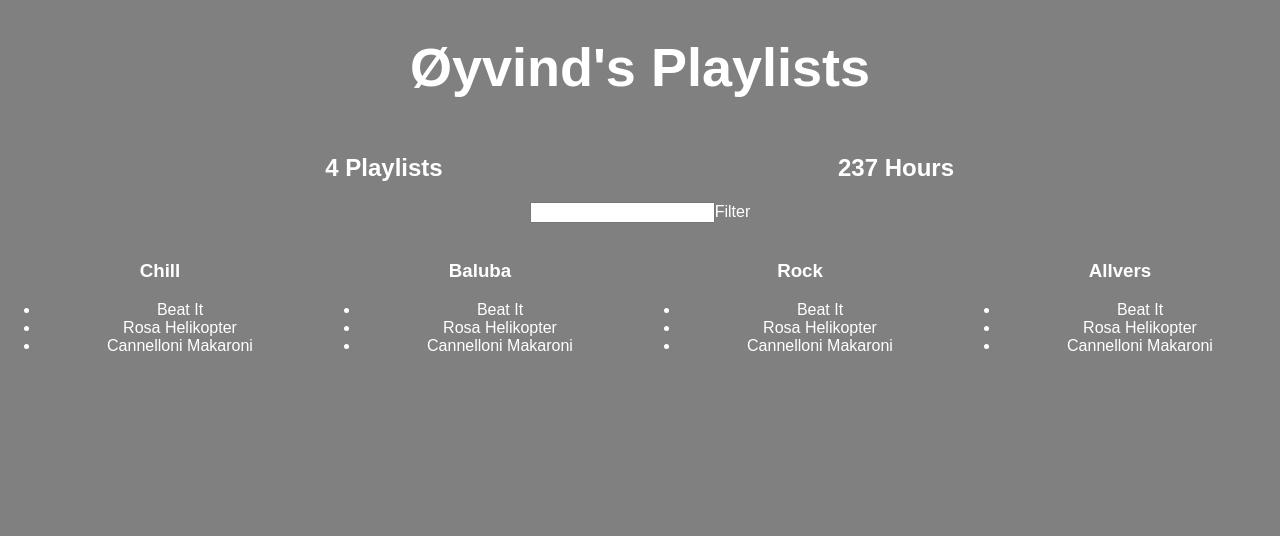
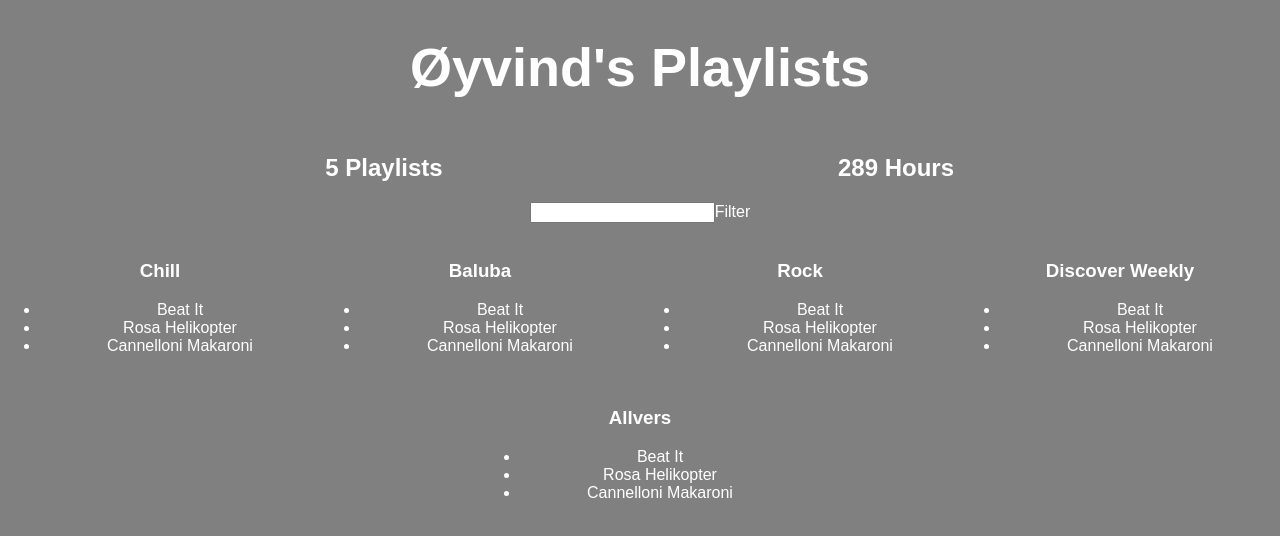
Before and after one commit to aukcode/better-playlists, a React (Create React App) app: page / in a window 1280 px wide. Shown: the top 536 px of the page. Built offline with nearby package versions, Linux system fonts and the light colour scheme.

Commit message:
adding calculating aggregates

```diff
--- a/src/App.js
+++ b/src/App.js
@@ -1,5 +1,5 @@
 import React, { Component } from 'react';
-import logo from './logo.svg';
+//import logo from './logo.svg';
 import './App.css';
 
 let textColor = '#fff';
@@ -30,6 +30,14 @@ let fakeServerData = {
         name: 'Rock',
         songs: [
           {name: 'Beat It', duration: 1235},
+          {name: 'Rosa Helikopter', duration: 1235},
+          {name: 'Cannelloni Makaroni', duration: 1235}
+        ]
+      },
+      {
+        name: 'Discover Weekly',
+        songs: [
+          {name: 'Beat It', duration: 641},
           {name: 'Rosa Helikopter', duration: 1235},
           {name: 'Cannelloni Makaroni', duration: 1235}
         ]
@@ -94,7 +102,8 @@ class Filter extends Component{
     return(
       <div style={defaultStyle}>
         <img/>
-        <input type="text"/>
+        <input type="text" onKeyUp={event => this.props
+          .onTextChange(event.target.value)} />
         Filter
       </div>
     );
@@ -103,15 +112,25 @@ class Filter extends Component{
 
 class App extends Component {
   constructor(){
-    super();
-    this.state = {serverData: {}}
+    super()
+    this.state = {
+      serverData: {},
+      filterString: ''
+    }
   }
   componentDidMount(){
     setTimeout(() => {
         this.setState({serverData: fakeServerData})
     }, 1000)
   }
+
   render() {
+    let playlistToRender = this.state.serverData.user ? this.state.serverData.user.playlists
+    .filter(playlist =>
+      playlist.name.toLowerCase().includes(
+        this.state.filterString.toLowerCase())
+    ) : []
+
     return (
       <div className="App">
         {this.state.serverData.user ?
@@ -126,12 +145,12 @@ class App extends Component {
               {this.state.serverData.user.name}
               's Playlists</h1>
 
-            <PlaylistCounter playlists={this.state.serverData.user.playlists}/>
-            <HoursCounter playlists={this.state.serverData.user.playlists}/>
+            <PlaylistCounter playlists={playlistToRender}/>
+            <HoursCounter playlists={playlistToRender}/>
 
-            <Filter/>
+            <Filter onTextChange={text => this.setState({filterString: text})}/>
 
-            {this.state.serverData.user.playlists.map(playlist =>
+            {playlistToRender.map(playlist =>
               <Playlist playlist={playlist}/>
             )}
 
```
